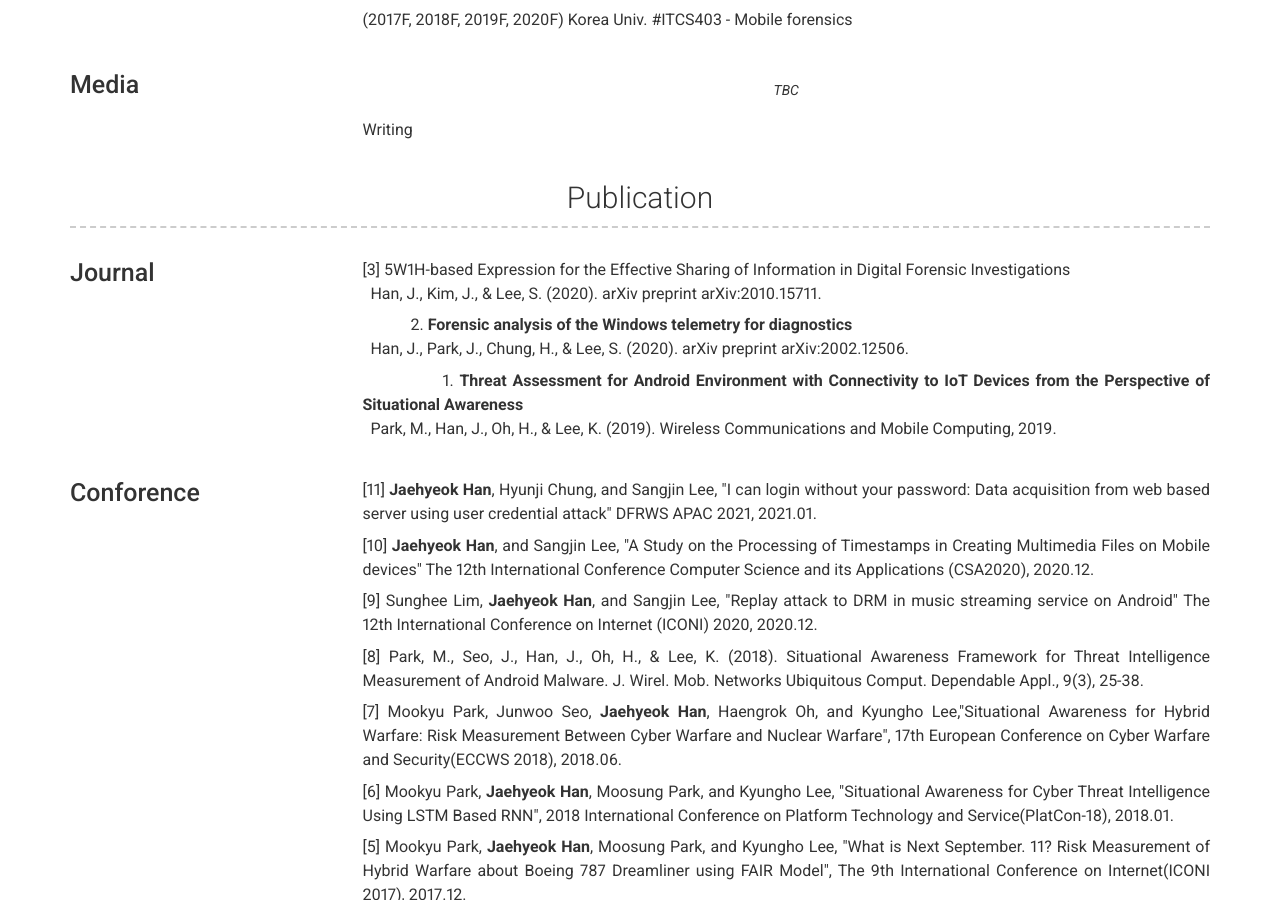
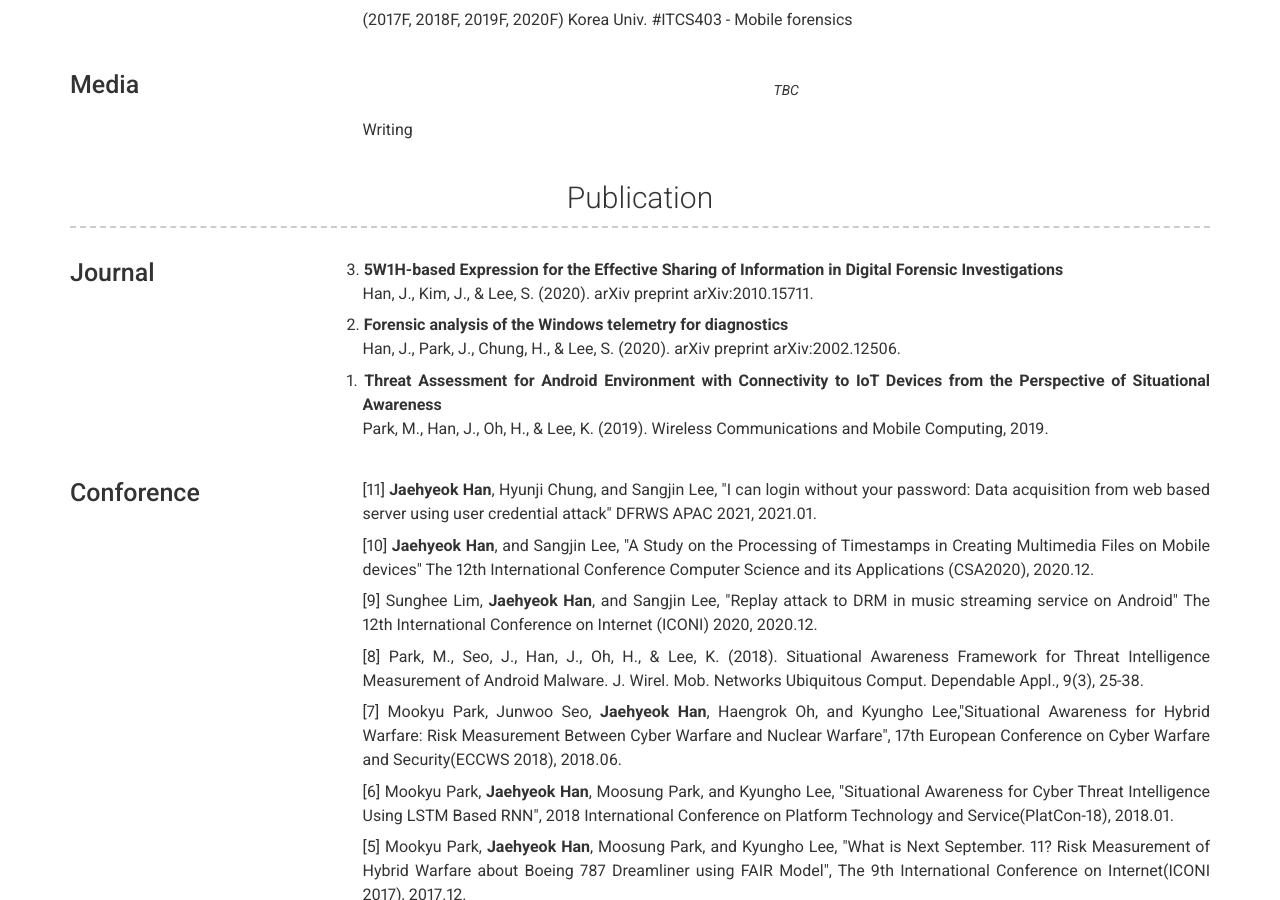
Before and after one commit to JaehyeokHan/jaehyeokhan.github.io, a Jekyll site: the page built from index.md, in a window 1280 px wide and 900 px high, scrolled down 1791 px. Built offline with Jekyll 4.4.1, drawn with Linux system fonts in a browser that asks for light colours; nearby versions of some CDN libraries.

Commit message:
Update _config.yml

```diff
--- a/_config.yml
+++ b/_config.yml
@@ -146,9 +146,9 @@ content:
 #       quote: >
 #         Short description of the company (optional)
         description: | # this will include new lines to allow paragraphs
-         <p>[3] 5W1H-based Expression for the Effective Sharing of Information in Digital Forensic Investigations<br>&nbsp;&nbsp;Han, J., Kim, J., & Lee, S. (2020). arXiv preprint arXiv:2010.15711.</p>
-         <p style="text-indent: 3em;">2. <b>Forensic analysis of the Windows telemetry for diagnostics</b><br>&nbsp;&nbsp;Han, J., Park, J., Chung, H., & Lee, S. (2020). arXiv preprint arXiv:2002.12506.</p>
-         <p style="text-indent: 5em;">1. <b>Threat Assessment for Android Environment with Connectivity to IoT Devices from the Perspective of Situational Awareness</b><br>&nbsp;&nbsp;Park, M., Han, J., Oh, H., & Lee, K. (2019). Wireless Communications and Mobile Computing, 2019.</p>
+         <p style="text-indent: -1em;">3. <b>5W1H-based Expression for the Effective Sharing of Information in Digital Forensic Investigations</b><br>Han, J., Kim, J., & Lee, S. (2020). arXiv preprint arXiv:2010.15711.</p>
+         <p style="text-indent: -1em;">2. <b>Forensic analysis of the Windows telemetry for diagnostics</b><br>Han, J., Park, J., Chung, H., & Lee, S. (2020). arXiv preprint arXiv:2002.12506.</p>
+         <p style="text-indent: -1em;">1. <b>Threat Assessment for Android Environment with Connectivity to IoT Devices from the Perspective of Situational Awareness</b><br>Park, M., Han, J., Oh, H., & Lee, K. (2019). Wireless Communications and Mobile Computing, 2019.</p>
 
       - layout: left
         title: Conforence
```
